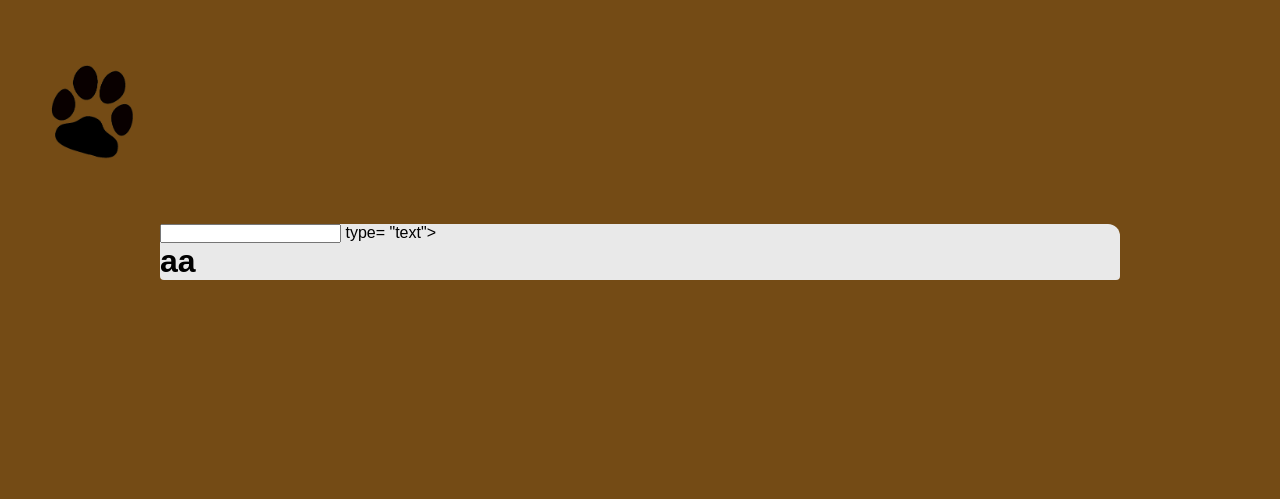
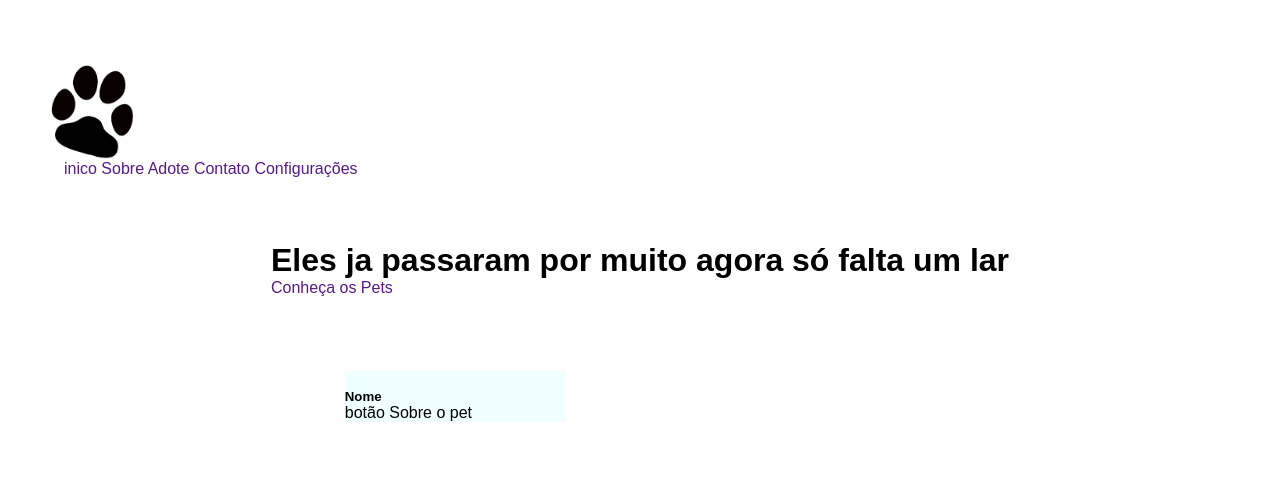
Before and after one commit to Mandeds/TCC, a website: page src/pages/home/inde.html in a window 1280 px wide. Drawn offline with Linux system fonts and the light colour scheme.

Commit message:
Update home page layout and styles
Refactored the home page HTML to add a navigation menu, banner, and pet card section. Updated CSS to style links, header, and new card elements for improved layout and appearance.

```diff
--- a/public/css/global.css
+++ b/public/css/global.css
@@ -10,16 +10,18 @@ body{
     justify-content: center;
     align-items: center;
     flex-wrap: wrap;
-    background-color: rgb(116, 75, 21);
 }
 
 header{
-    background-color: rgb(116, 75, 21);
     width: 100%;
     height: 100%;
     padding: 0.001rem;
 }
 
+a{
+    text-decoration: none;
+}
+
 #Pesquisa{
     text-decoration: none;
 }
--- a/src/pages/home/inde.html
+++ b/src/pages/home/inde.html
@@ -14,31 +14,44 @@
 
     <header>
     <div class="Cabeçalho">
-
         <div id="Logo_caixa">
             <img id="Logo"  src="/public/assents/img/58aeffb2c869e092af51ee74.png" alt="Pata_logo">
-
-
-        </div>
-    </div>
-
-        <div>
-            <a href=""></a>
-            <a href=""></a>
-            <a href=""></a>
-            <a href=""></a>
-            <a href=""></a>
-
         </div>
 
+        <div class="Menu">
+            <a href="">inico</a>
+            <a href="">Sobre</a>
+            <a href="">Adote</a>
+            <a href="">Contato</a>
+            <a href="">Configurações</a>
+        </div>
+
+    </div>
     </header>
 
 
-    <main class="Inicio_principal" id="Primeiro_main" >
-        <nav>
-            <input id="Pesquisa"> type= "text">
-        </nav>
-        <h1>aa</h1>
+    <main>
+        <div class="inicio_maind">
+            <h1 class="Banner">Eles ja passaram por muito agora só falta um lar</h1>
+        </div>
+
+            <div class="Banner-perfil-pets">
+
+                <div class="Cabeçalho-banner">
+
+                    <a id="Banner-escrita-1" href="">Conheça os Pets</a>
+
+                </div>
+
+
+            <div class="Card-pet">
+                <img class="Imagem pet"  src="">
+                <h5 class="Nome-pet">Nome</h5>
+                <p class="Botão-sobre-pet"> botão Sobre o pet</p>
+            </div>
+            </div>
+
+
     </main>
 
 </body>
--- a/src/pages/home/style.css
+++ b/src/pages/home/style.css
@@ -28,3 +28,10 @@
     background-color: rgb(233, 233, 233);
 
 }
+
+.Card-pet{
+    background-color: azure;
+    margin: 10%;
+    margin-right: 60%;
+    height: 10%;
+}
```
